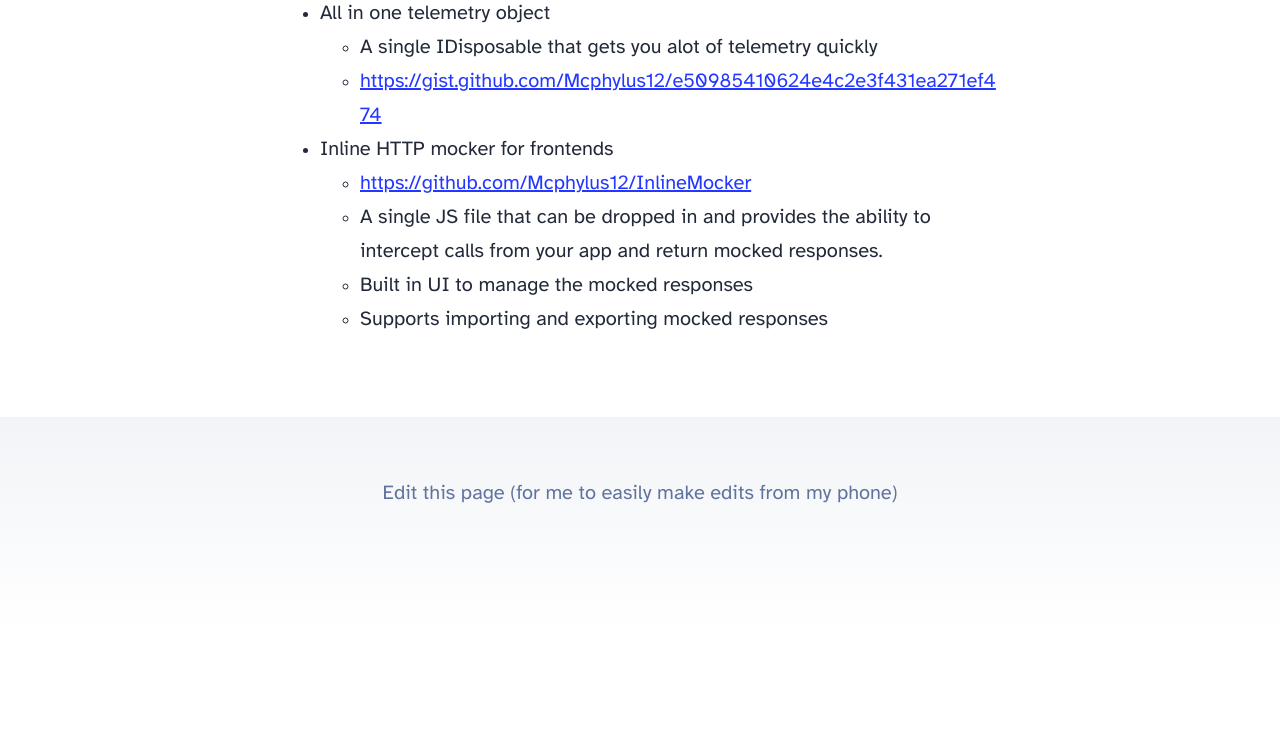
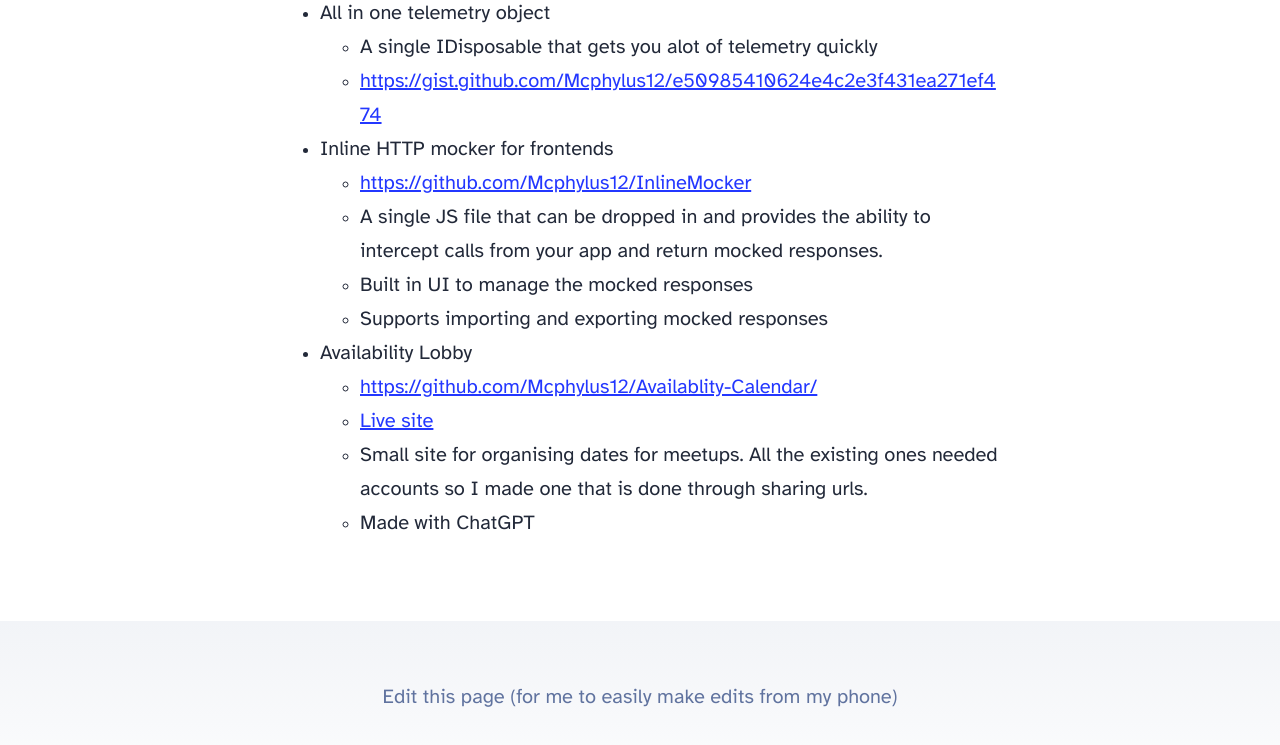
Before and after one commit to Mcphylus12/mcphylus12.github.io, an Astro site: page / in a window 1280 px wide. Shown: the part 2679-3424 px from the top of the page. Before the commit the page ends 3310 px from the top, so only its background shows below. Built offline with nearby package versions, Linux system fonts and the light colour scheme; Astro itself is replaced by a stand-in of ours.

Commit message:
Update index.md

```diff
--- a/src/pages/index.md
+++ b/src/pages/index.md
@@ -50,3 +50,8 @@ Im slowly working through project ideas.
    - A single JS file that can be dropped in and provides the ability to intercept calls from your app and return mocked responses.
    - Built in UI to manage the mocked responses
    - Supports importing and exporting mocked responses
+- Availability Lobby
+  - https://github.com/Mcphylus12/Availablity-Calendar/
+  - [Live site](https://mcphylus12.github.io/Availablity-Calendar/)
+  - Small site for organising dates for meetups. All the existing ones needed accounts so I made one that is done through sharing urls.
+  - Made with ChatGPT
```
